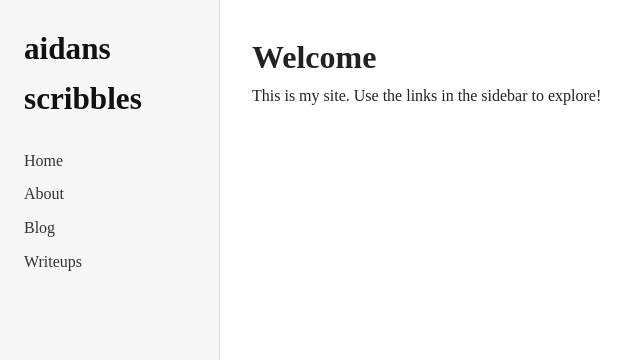
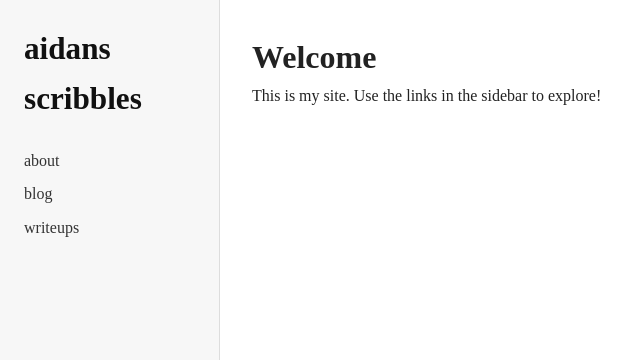
Before and after one commit to aidanvoidout/aidanvoidout.github.io, a Jekyll site: the page built from index.md, in a window 1280 px wide. Shown: the top 360 px of the page, without its empty margins (0-640 px from the left). Built offline with Jekyll 4.4.1, drawn with Linux system fonts in a browser that asks for light colours.

Commit message:
Update default.html

```diff
--- a/_layouts/default.html
+++ b/_layouts/default.html
@@ -14,10 +14,9 @@
     <nav class="sidebar">
       <h2 class="site-title"><a href="{{ '/' | relative_url }}">{{ site.title }}</a></h2>
       <ul class="nav-links">
-        <li><a href="{{ '/' | relative_url }}">Home</a></li>
-        <li><a href="{{ '/about/' | relative_url }}">About</a></li>
-        <li><a href="{{ '/blog/' | relative_url }}">Blog</a></li>
-        <li><a href="{{ '/writeups/' | relative_url }}">Writeups</a></li>
+        <li><a href="{{ '/about/' | relative_url }}">about</a></li>
+        <li><a href="{{ '/blog/' | relative_url }}">blog</a></li>
+        <li><a href="{{ '/writeups/' | relative_url }}">writeups</a></li>
       </ul>
     </nav>
 
@@ -25,9 +24,9 @@
     <header class="mobile-header">
       <div class="mobile-title"><a href="{{ '/' | relative_url }}">{{ site.title }}</a></div>
       <nav class="mobile-nav">
-        <a href="{{ '/about/' | relative_url }}">About</a>
-        <a href="{{ '/blog/' | relative_url }}">Blog</a>
-        <a href="{{ '/writeups/' | relative_url }}">Writeups</a>
+        <a href="{{ '/about/' | relative_url }}">about</a>
+        <a href="{{ '/blog/' | relative_url }}">blog</a>
+        <a href="{{ '/writeups/' | relative_url }}">writeups</a>
       </nav>
     </header>
 
```
